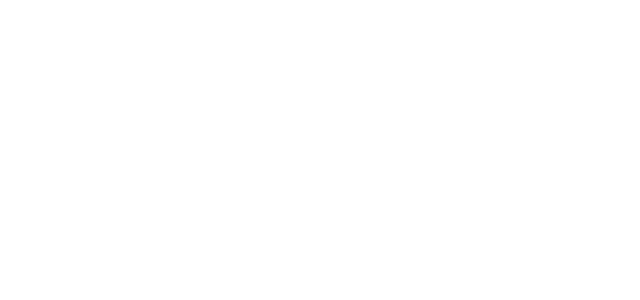
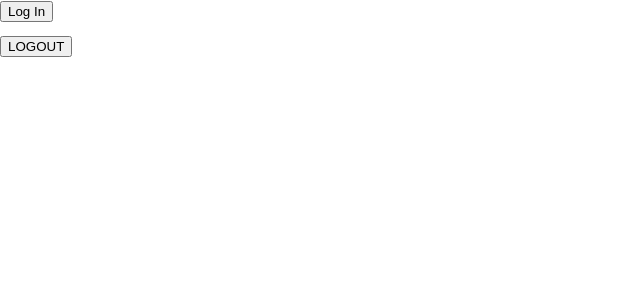
Before and after one commit to liebberger/skewl-frontend, a React (Create React App) app: page / in a window 1280 px wide. Shown: the top 300 px of the page, without its empty margins (0-640 px from the left). Built offline with nearby package versions, Linux system fonts and the light colour scheme.

Commit message:
fixed show user

```diff
--- a/src/pages/MainPage.jsx
+++ b/src/pages/MainPage.jsx
@@ -1,17 +1,15 @@
 import { useAuth0 } from "@auth0/auth0-react";
 
 export default function MainPage() {
-  const { loginWithRedirect, user, isAuthenticated, logout } = useAuth0();
-
+  const { loginWithRedirect, user, logout } = useAuth0();
+  console.log(user)
   return (
     <div>
-      { !!isAuthenticated && <button onClick={() => loginWithRedirect()}>Log In</button>}
-      {isAuthenticated ??
+    <button onClick={() => loginWithRedirect()}>Log In</button>
       <div>
         <pre>{JSON.stringify(user, null, 4)}</pre>
         <button onClick={ ()=> logout() }>LOGOUT</button>
-      </div>}
-
+      </div>
     </div>
   )
 }
```
Also changed, not shown: 1 other file (tests, documents, lock files or other folders).
